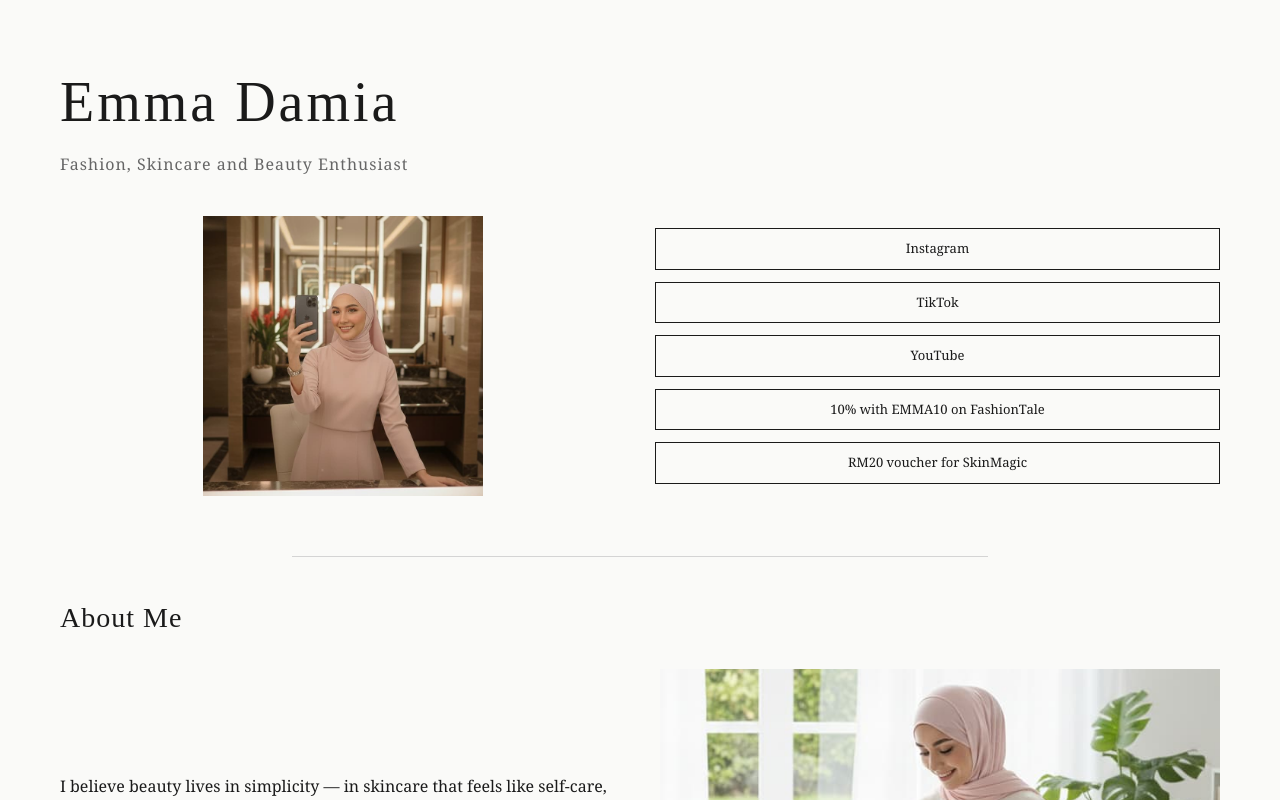
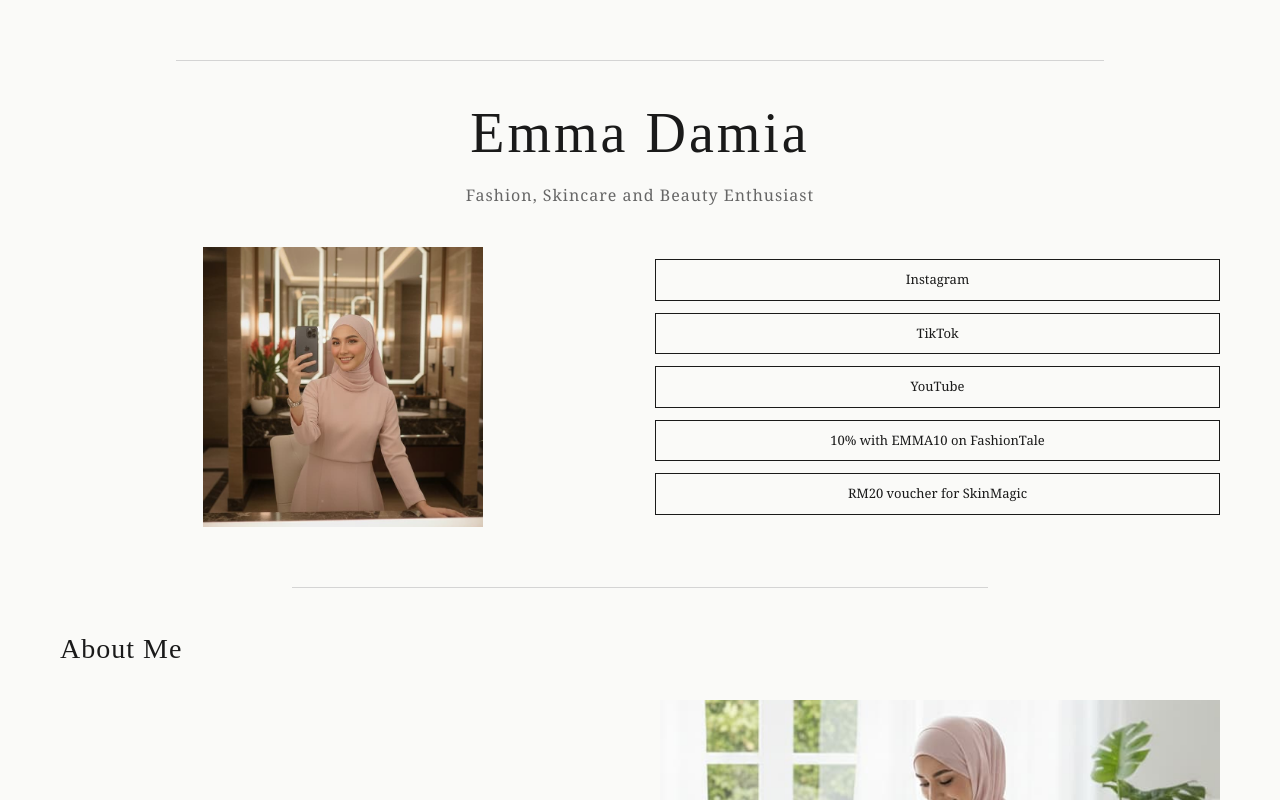
Before and after one commit to BigCalicoCatto/emmadamia, a Next.js app: page / in a window 1280 px wide. Shown: the top 800 px of the page. Built offline with nearby package versions, Linux system fonts and the light colour scheme.

Commit message:
Update page.tsx

```diff
--- a/app/page.tsx
+++ b/app/page.tsx
@@ -47,11 +47,14 @@ export default function Home() {
         id="hero"
         style={{ padding: '60px 20px 30px 20px', maxWidth: '1200px', margin: '0 auto', ...sectionStyle('hero') }}
       >
+        {/* Decorative Flourish */}
+        <div style={{ width: '80%', margin: '0 auto 30px auto', height: '1px', backgroundColor: '#d4d4d4' }}></div>
+
         {/* Full Width Name */}
-        <h1 style={{ fontSize: '56px', fontWeight: '400', margin: '0 0 8px 0', letterSpacing: '3px', fontFamily: 'Poiret One, cursive' }}>Emma Damia</h1>
+        <h1 style={{ fontSize: '56px', fontWeight: '400', margin: '0 0 8px 0', letterSpacing: '3px', fontFamily: 'Poiret One, cursive', textAlign: 'center' }}>Emma Damia</h1>
 
         {/* Bio Below Name - Same Width */}
-        <p style={{ fontSize: '16px', fontWeight: '300', margin: '0 0 40px 0', color: '#666', letterSpacing: '1px' }}>Fashion, Skincare and Beauty Enthusiast</p>
+        <p style={{ fontSize: '16px', fontWeight: '300', margin: '0 0 40px 0', color: '#666', letterSpacing: '1px', textAlign: 'center' }}>Fashion, Skincare and Beauty Enthusiast</p>
 
         <div style={{ display: 'grid', gridTemplateColumns: '1fr 1fr', gap: '30px', alignItems: 'center' }}>
           {/* Profile Picture */}
@@ -129,7 +132,7 @@ export default function Home() {
                 height: '320px',
                 borderRadius: '0px',
                 overflow: 'hidden',
-                boxShadow: hoveredCard === idx ? '0 15px 40px rgba(0,0,0,0.15)' : '0 5px 20px rgba(0,0,0,0.08)',
+                boxShadow: hoveredCard === idx ? '0 20px 50px rgba(0,0,0,0.2)' : '0 8px 25px rgba(0,0,0,0.12)',
                 transition: 'all 0.4s ease',
                 transform: hoveredCard === idx ? 'translateY(-8px)' : 'translateY(0)',
                 textDecoration: 'none',
@@ -156,15 +159,15 @@ export default function Home() {
         <h2 style={{ fontSize: '28px', fontWeight: '400', marginBottom: '30px', letterSpacing: '1px', fontFamily: 'Poiret One, cursive' }}>Fashion</h2>
         <div style={{ display: 'grid', gridTemplateColumns: '1fr 1.5fr', gap: '20px', gridTemplateRows: 'auto auto' }}>
           {/* Left Column - Two small cards */}
-          <div style={{ borderRadius: '0px', overflow: 'hidden', boxShadow: '0 5px 20px rgba(0,0,0,0.08)' }}>
+          <div style={{ borderRadius: '0px', overflow: 'hidden', boxShadow: '0 8px 25px rgba(0,0,0,0.12)' }}>
             <img src="/f1.jpg" alt="Fashion 1" style={{ width: '100%', height: '300px', objectFit: 'cover', display: 'block' }} />
           </div>
-          <div style={{ borderRadius: '0px', overflow: 'hidden', boxShadow: '0 5px 20px rgba(0,0,0,0.08)', gridColumn: '1', gridRow: '2' }}>
+          <div style={{ borderRadius: '0px', overflow: 'hidden', boxShadow: '0 8px 25px rgba(0,0,0,0.12)', gridColumn: '1', gridRow: '2' }}>
             <img src="/f2.jpg" alt="Fashion 2" style={{ width: '100%', height: '300px', objectFit: 'cover', display: 'block' }} />
           </div>
 
           {/* Right Column - One large card */}
-          <div style={{ borderRadius: '0px', overflow: 'hidden', boxShadow: '0 5px 20px rgba(0,0,0,0.08)', gridColumn: '2', gridRow: '1 / 3' }}>
+          <div style={{ borderRadius: '0px', overflow: 'hidden', boxShadow: '0 8px 25px rgba(0,0,0,0.12)', gridColumn: '2', gridRow: '1 / 3' }}>
             <img src="/f3.jpg" alt="Fashion 3" style={{ width: '100%', height: '620px', objectFit: 'cover', display: 'block' }} />
           </div>
         </div>
@@ -180,15 +183,15 @@ export default function Home() {
         <h2 style={{ fontSize: '28px', fontWeight: '400', marginBottom: '30px', letterSpacing: '1px', fontFamily: 'Poiret One, cursive' }}>Skincare & Beauty Reviews</h2>
         <div style={{ display: 'grid', gridTemplateColumns: '1.5fr 1fr', gap: '20px', gridTemplateRows: 'auto auto' }}>
           {/* Left Column - One large card */}
-          <div style={{ borderRadius: '0px', overflow: 'hidden', boxShadow: '0 5px 20px rgba(0,0,0,0.08)', gridColumn: '1', gridRow: '1 / 3' }}>
+          <div style={{ borderRadius: '0px', overflow: 'hidden', boxShadow: '0 8px 25px rgba(0,0,0,0.12)', gridColumn: '1', gridRow: '1 / 3' }}>
             <img src="/sb1.jpg" alt="Skincare 1" style={{ width: '100%', height: '620px', objectFit: 'cover', display: 'block' }} />
           </div>
 
           {/* Right Column - Two small cards */}
-          <div style={{ borderRadius: '0px', overflow: 'hidden', boxShadow: '0 5px 20px rgba(0,0,0,0.08)' }}>
+          <div style={{ borderRadius: '0px', overflow: 'hidden', boxShadow: '0 8px 25px rgba(0,0,0,0.12)' }}>
             <img src="/sb2.jpg" alt="Skincare 2" style={{ width: '100%', height: '300px', objectFit: 'cover', display: 'block' }} />
           </div>
-          <div style={{ borderRadius: '0px', overflow: 'hidden', boxShadow: '0 5px 20px rgba(0,0,0,0.08)', gridColumn: '2', gridRow: '2' }}>
+          <div style={{ borderRadius: '0px', overflow: 'hidden', boxShadow: '0 8px 25px rgba(0,0,0,0.12)', gridColumn: '2', gridRow: '2' }}>
             <img src="/sb3.jpg" alt="Skincare 3" style={{ width: '100%', height: '300px', objectFit: 'cover', display: 'block' }} />
           </div>
         </div>
```
